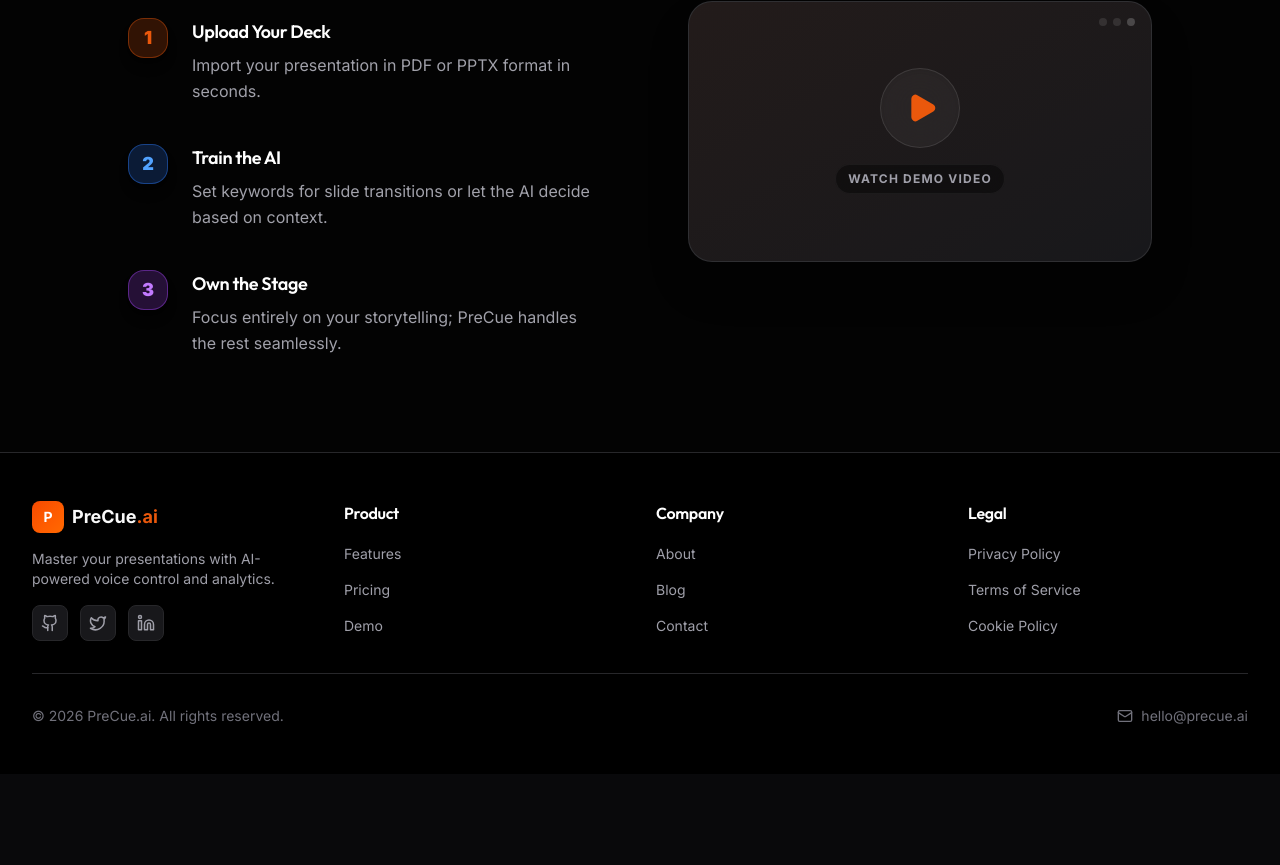
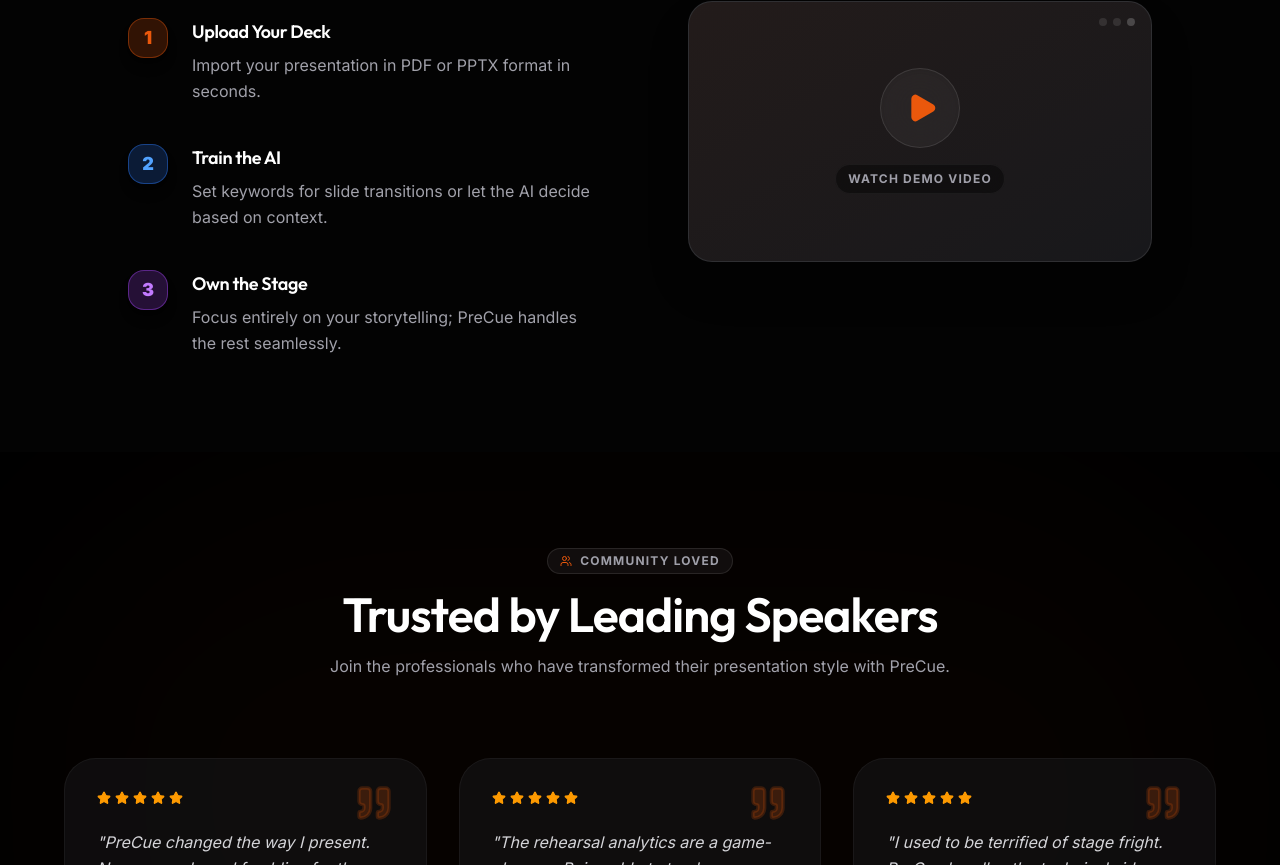
Before and after one commit to oznurkarahasan/ai-presentation-assistant, a Next.js app in the folder frontend/: page / in a window 1280 px wide. Shown: the part 1935-2800 px from the top of the page. Before the commit the page ends 2709 px from the top, so only its background shows below. Built offline with nearby package versions, Linux system fonts and the light colour scheme.

Commit message:
feat: Add customer testimonials section to the homepage and update the footer logo and navigation links.

```diff
--- a/frontend/app/components/Footer.tsx
+++ b/frontend/app/components/Footer.tsx
@@ -1,4 +1,5 @@
 import Link from "next/link";
+import Image from "next/image";
 import { Github, Twitter, Linkedin, Mail } from "lucide-react";
 
 export default function Footer() {
@@ -7,11 +8,18 @@
             <div className="container mx-auto px-4 sm:px-6 lg:px-8 py-12">
                 <div className="grid grid-cols-1 md:grid-cols-4 gap-8 mb-8">
                     <div className="space-y-4">
-                        <div className="flex items-center gap-2">
-                            <div className="w-8 h-8 bg-gradient-to-br from-orange-600 to-orange-500 rounded-lg flex items-center justify-center text-white font-bold text-sm">
-                                P
+                        <div className="flex items-center gap-3 group">
+                            <div className="relative w-8 h-8 flex items-center justify-center">
+                                <div className="absolute inset-0 bg-blue-500/20 blur-md rounded-full group-hover:bg-primary/30 transition-colors" />
+                                <Image
+                                    src="/favicon.ico"
+                                    alt="PreCue Logo"
+                                    width={32}
+                                    height={32}
+                                    className="relative z-10 group-hover:scale-110 transition-transform duration-300"
+                                />
                             </div>
-                            <span className="font-bold text-lg">
+                            <span className="font-bold text-lg text-white/90">
                                 PreCue<span className="text-primary">.ai</span>
                             </span>
                         </div>
@@ -55,7 +63,7 @@
                                 </Link>
                             </li>
                             <li>
-                                <Link href="/#pricing" className="text-zinc-400 hover:text-white transition-colors text-sm">
+                                <Link href="/pricing" className="text-zinc-400 hover:text-white transition-colors text-sm">
                                     Pricing
                                 </Link>
                             </li>
@@ -71,8 +79,8 @@
                         <h3 className="font-semibold text-white mb-4">Company</h3>
                         <ul className="space-y-3">
                             <li>
-                                <Link href="/#about" className="text-zinc-400 hover:text-white transition-colors text-sm">
-                                    About
+                                <Link href="/#customers" className="text-zinc-400 hover:text-white transition-colors text-sm">
+                                    Customers
                                 </Link>
                             </li>
                             <li>
--- a/frontend/app/page.tsx
+++ b/frontend/app/page.tsx
@@ -3,7 +3,7 @@
 import Link from "next/link";
 import { motion } from "framer-motion";
 import Typewriter from "typewriter-effect";
-import { Mic, Presentation, Zap, Sparkles, Layers, ShieldCheck, ChevronRight, Play } from "lucide-react";
+import { Mic, Presentation, Zap, Sparkles, Layers, ShieldCheck, ChevronRight, Play, Quote, Star, Users } from "lucide-react";
 import Navbar from "./components/Navbar";
 import Footer from "./components/Footer";
 
@@ -164,6 +164,47 @@
             </div>
           </div>
         </section>
+
+        {/* Customers / Testimonials Section */}
+        <section id="customers" className="py-24 px-6 relative overflow-hidden">
+          <div className="absolute top-1/2 left-1/2 -translate-x-1/2 -translate-y-1/2 w-full h-full bg-primary/5 blur-[120px] rounded-full pointer-events-none opacity-50" />
+
+          <div className="container mx-auto max-w-6xl relative z-10">
+            <div className="text-center mb-20 space-y-4">
+              <div className="inline-flex items-center gap-2 px-3 py-1 bg-white/5 border border-white/10 rounded-full text-xs font-bold text-zinc-400 uppercase tracking-widest mb-4">
+                <Users size={12} className="text-primary" />
+                Community Loved
+              </div>
+              <h2 className="text-3xl sm:text-5xl font-bold text-white tracking-tight">Trusted by Leading Speakers</h2>
+              <p className="text-secondary-text max-w-2xl mx-auto text-sm sm:text-base">Join the professionals who have transformed their presentation style with PreCue.</p>
+            </div>
+
+            <div className="grid grid-cols-1 md:grid-cols-2 lg:grid-cols-3 gap-6 sm:gap-8">
+              <TestimonialCard
+                name="Sarah Jenkins"
+                role="Marketing Director @ TechFlow"
+                content="PreCue changed the way I present. No more awkward fumbling for the remote. It's like having a silent assistant on stage with me."
+                rating={5}
+                avatar="SJ"
+              />
+              <TestimonialCard
+                name="Marcus Thorne"
+                role="Professional Keynote Speaker"
+                content="The rehearsal analytics are a game-changer. Being able to track my pace and filler words helped me land my biggest contract yet."
+                rating={5}
+                avatar="MT"
+              />
+              <TestimonialCard
+                name="Elena Rossi"
+                role="Graduate Researcher"
+                content="I used to be terrified of stage fright. PreCue handles the technical side flawlessly, so I can just focus on my data and storytelling."
+                rating={5}
+                avatar="ER"
+              />
+            </div>
+
+          </div>
+        </section>
       </main>
 
       <Footer />
@@ -185,6 +226,35 @@
   )
 }
 
+
+function TestimonialCard({ name, role, content, rating, avatar }: { name: string, role: string, content: string, rating: number, avatar: string }) {
+  return (
+    <div className="p-8 rounded-[2rem] bg-zinc-900/50 border border-white/5 hover:border-white/10 transition-all duration-500 relative group flex flex-col justify-between h-full">
+      <div className="absolute top-6 right-8 text-primary/20 group-hover:text-primary/40 transition-colors">
+        <Quote size={40} fill="currentColor" />
+      </div>
+
+      <div className="space-y-6">
+        <div className="flex gap-1">
+          {[...Array(rating)].map((_, i) => (
+            <Star key={i} size={14} className="text-amber-500 fill-amber-500" />
+          ))}
+        </div>
+        <p className="text-zinc-300 text-base leading-relaxed italic">"{content}"</p>
+      </div>
+
+      <div className="mt-8 flex items-center gap-4">
+        <div className="w-12 h-12 rounded-full bg-gradient-to-br from-primary/20 to-primary/5 border border-primary/20 flex items-center justify-center font-bold text-primary">
+          {avatar}
+        </div>
+        <div>
+          <h4 className="text-white font-bold text-sm">{name}</h4>
+          <p className="text-zinc-500 text-xs">{role}</p>
+        </div>
+      </div>
+    </div>
+  )
+}
 function StepItem({ number, color, title, desc }: { number: string, color: string, title: string, desc: string }) {
   return (
     <div className="flex gap-6 items-start">
```
